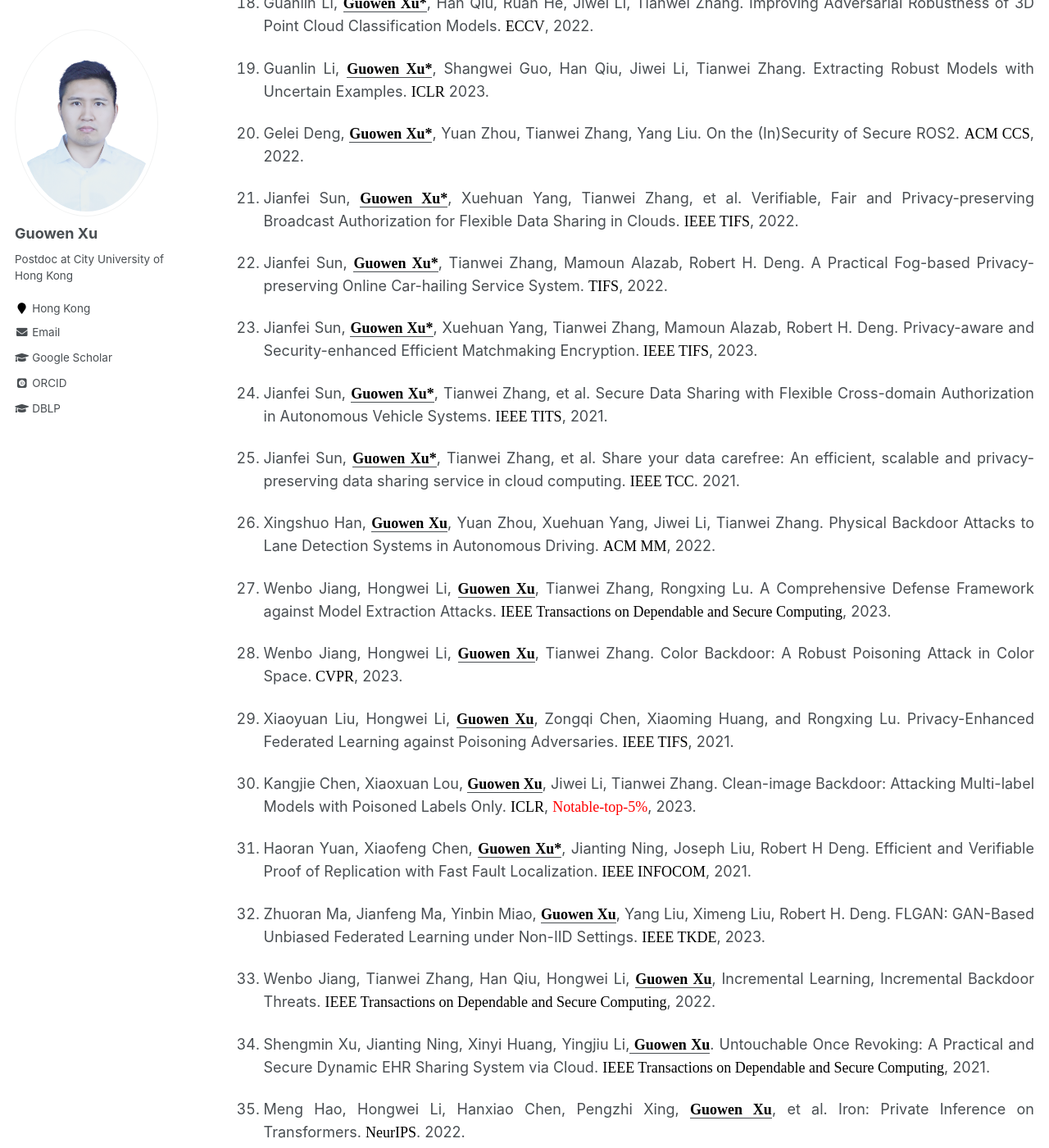
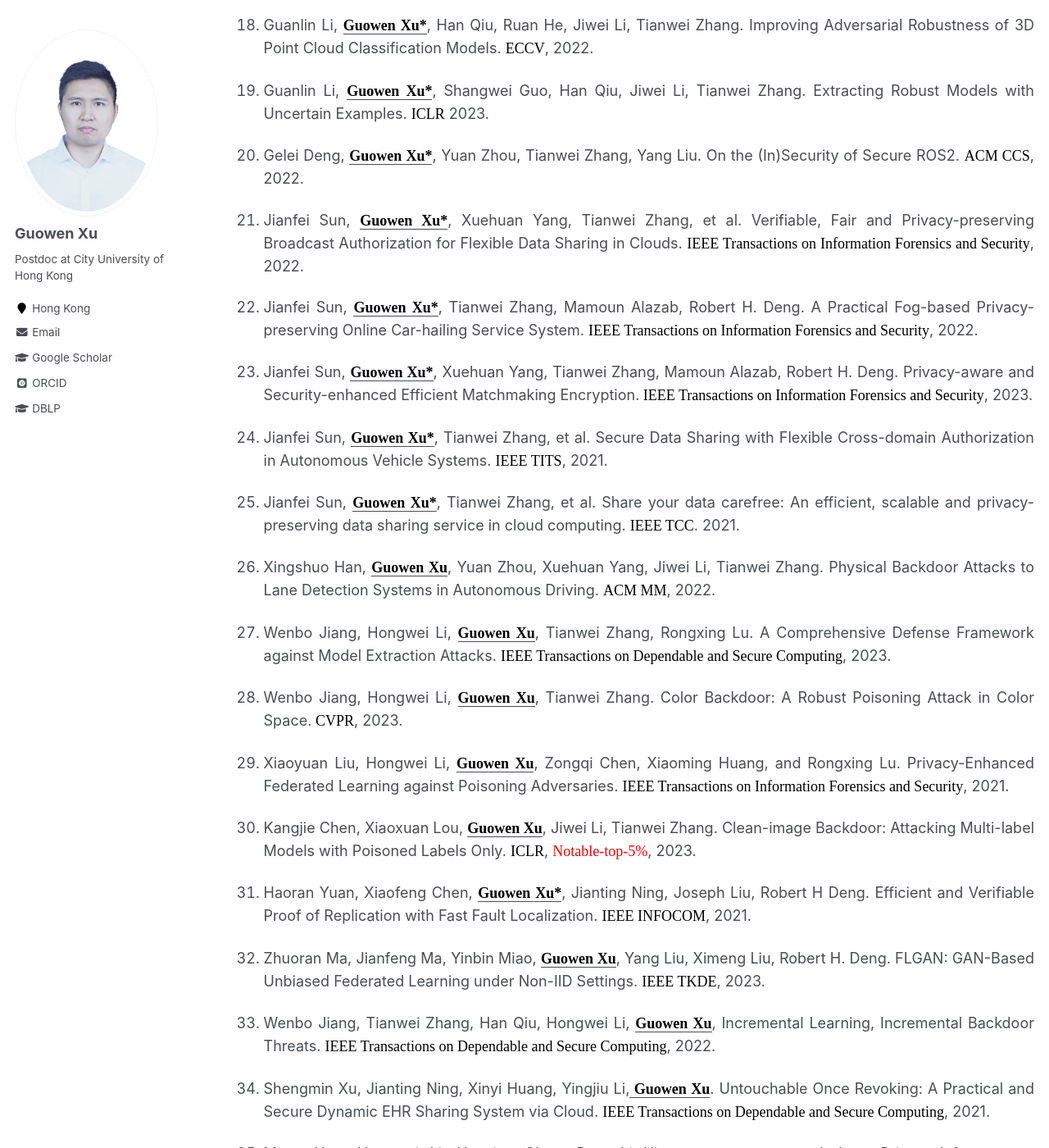
Before and after one commit to Guowen-xu/guowen-xu.github.io, a Jekyll site: the page built from _pages/publications.md, in a window 1280 px wide and 1400 px high, scrolled down 1731 px. Shown: the whole window at 82% size. Built offline with Jekyll 4.4.1, drawn with Linux system fonts in a browser that asks for light colours; some web fonts are replaced; some of the changed text lies outside the part shown.

Commit message:
Update publications.md

```diff
--- a/_pages/publications.md
+++ b/_pages/publications.md
@@ -17,10 +17,10 @@ You can find my articles on my [Google Scholar](https://scholar.google.com.hk/ci
 1. <p align="justify"> <u><b><font face="Times New Roman" color=black size=4> Guowen Xu</font></b></u>,  Hongwei Li, Yun Zhang, Shengmin Xu, Jianting Ning, Robert H. Deng. Privacy-preserving Federated Deep Learning with Irregular Users. <font face="Times New Roman" color=black size=4> IEEE Transactions on Dependable and Secure Computing</font>, 2020.</p>
 2. <p align="justify"> <u><b><font face="Times New Roman" color=black size=4> Guowen Xu</font></b></u>, Xingshuo Han, Tianwei Zhang, Shengmin Xu, Jianting Ning, et al. SIMC 2.0: Improved Secure ML Inference Against Malicious Clients. <font face="Times New Roman" color=black size=4> IEEE Transactions on Dependable and Secure Computing</font>, 2023.</p>
 3. <p align="justify"><u><b><font face="Times New Roman" color=black size=4> Guowen Xu</font></b></u>, Xingshuo Han, Gelei Deng, Tianwei Zhang, Shengmin Xu, et al. VerifyML: Obliviously Checking Model Fairness Resilient to Malicious Model Holder. <font face="Times New Roman" color=black size=4> IEEE Transactions on Dependable and Secure Computing</font>, 2023.</p>
-4. <p align="justify"><u><b><font face="Times New Roman" color=black size=4> Guowen Xu</font></b></u>, Hongwei Li, Sen Liu, Kan Yang, Xiaodong Lin. VerifyNet: Secure and Verifiable Federated Learning. <font face="Times New Roman" color=black size=4> IEEE TIFS</font>, 2019.</p>
-5. <p align="justify"><u><b><font face="Times New Roman" color=black size=4> Guowen Xu</font></b></u>, Hongwei Li, Yuanshun Dai, Kan Yang, Xiaodong Lin. Enabling Efficient and Ge-ometric Range Query with Access Control over Encrypted Spatial Data. <font face="Times New Roman" color=black size=4> IEEE TIFS</font>,  2018.</p>
+4. <p align="justify"><u><b><font face="Times New Roman" color=black size=4> Guowen Xu</font></b></u>, Hongwei Li, Sen Liu, Kan Yang, Xiaodong Lin. VerifyNet: Secure and Verifiable Federated Learning. <font face="Times New Roman" color=black size=4> IEEE Transactions on Information Forensics and Security</font>, 2019.</p>
+5. <p align="justify"><u><b><font face="Times New Roman" color=black size=4> Guowen Xu</font></b></u>, Hongwei Li, Yuanshun Dai, Kan Yang, Xiaodong Lin. Enabling Efficient and Ge-ometric Range Query with Access Control over Encrypted Spatial Data. <font face="Times New Roman" color=black size=4> IEEE Transactions on Information Forensics and Security</font>,  2018.</p>
 6. <p align="justify"><u><b><font face="Times New Roman" color=black size=4> Guowen Xu</font></b></u>, Xingshuo Han, Shengmin Xu, Tianwei Zhang, Hongwei Li, et al. Hercules: Boosting the Performance of Privacy-preserving Federated Learning. <font face="Times New Roman" color=black size=4> IEEE Transactions on Dependable and Secure Computing</font>, 2022.</p>
-7. <p align="justify"><u><b><font face="Times New Roman" color=black size=4> Guowen Xu</font></b></u>, Shengmin Xu, Jinhua Ma, Jianting Ning, Xinyi Huang. An Adaptively Secure and Efficient Data Sharing System for Dynamic User Groups in Cloud. <font face="Times New Roman" color=black size=4> IEEE TIFS</font>, 2023.</p>
+7. <p align="justify"><u><b><font face="Times New Roman" color=black size=4> Guowen Xu</font></b></u>, Shengmin Xu, Jinhua Ma, Jianting Ning, Xinyi Huang. An Adaptively Secure and Efficient Data Sharing System for Dynamic User Groups in Cloud. <font face="Times New Roman" color=black size=4> IEEE Transactions on Information Forensics and Security</font>, 2023.</p>
 8. <p align="justify"><u><b><font face="Times New Roman" color=black size=4> Guowen Xu</font></b></u>, Hongwei Li, Hao Ren, Jianfei Sun, Shengmin Xu, Jianting Ning, Robert H. Deng. Secure and Verifiable Inference in Deep Neural Networks.<font face="Times New Roman" color=black size=4> ACM ACSAC</font>, 2021.</p>
 9. <p align="justify"><u><b><font face="Times New Roman" color=black size=4> Guowen Xu</font></b></u>, Hongwei Li, Shengmin Xu, Hao Ren, Kan Yang, Yinghui Zhang, Jianfei Sun, Robert H. Deng. Catch You If You Deceive Me: Verifiable and Privacy-aware Truth Discovery in Crowd Sensing Systems. <font face="Times New Roman" color=black size=4> ACM ASIACCS</font>, 2020.</p>
 10. <p align="justify"><u><b><font face="Times New Roman" color=black size=4> Guowen Xu</font></b></u>, Guanlin Li, Shangwei Guo, Tianwei Zhang, Hongwei Li. Secure Decentralized Image Classification with Multiparty Homomorphic Encryption. <font face="Times New Roman" color=black size=4> IEEE TCSVT</font>, 2023.</p>
@@ -34,15 +34,15 @@ You can find my articles on my [Google Scholar](https://scholar.google.com.hk/ci
 18. <p align="justify">Guanlin Li, <u><b><font face="Times New Roman" color=black size=4> Guowen Xu*</font></b></u>, Han Qiu, Ruan He, Jiwei Li,  Tianwei Zhang. Improving Adversarial Robustness of 3D Point Cloud Classification Models.  <font face="Times New Roman" color=black size=4>ECCV</font>, 2022.</p>
 19. <p align="justify">Guanlin Li, <u><b><font face="Times New Roman" color=black size=4> Guowen Xu*</font></b></u>, Shangwei Guo, Han Qiu, Jiwei Li, Tianwei Zhang. Extracting Robust Models with Uncertain Examples. <font face="Times New Roman" color=black size=4> ICLR</font> 2023.</p>
 20. <p align="justify">Gelei Deng, <u><b><font face="Times New Roman" color=black size=4> Guowen Xu*</font></b></u>, Yuan Zhou, Tianwei Zhang, Yang Liu. On the (In)Security of Secure ROS2. <font face="Times New Roman" color=black size=4> ACM CCS</font>, 2022.</p>
-21. <p align="justify">Jianfei Sun, <u><b><font face="Times New Roman" color=black size=4> Guowen Xu*</font></b></u>, Xuehuan Yang, Tianwei Zhang, et al. Verifiable, Fair and Privacy-preserving Broadcast Authorization for Flexible Data Sharing in Clouds. <font face="Times New Roman" color=black size=4> IEEE TIFS</font>, 2022.</p>
-22. <p align="justify">Jianfei Sun, <u><b><font face="Times New Roman" color=black size=4> Guowen Xu*</font></b></u>, Tianwei Zhang, Mamoun Alazab, Robert H. Deng. A Practical Fog-based Privacy-preserving Online Car-hailing Service System. <font face="Times New Roman" color=black size=4> TIFS</font>, 2022.</p>
-23. <p align="justify">Jianfei Sun, <u><b><font face="Times New Roman" color=black size=4> Guowen Xu*</font></b></u>, Xuehuan Yang, Tianwei Zhang, Mamoun Alazab, Robert H. Deng. Privacy-aware and Security-enhanced Efficient Matchmaking Encryption.<font face="Times New Roman" color=black size=4> IEEE TIFS</font>, 2023.</p>
+21. <p align="justify">Jianfei Sun, <u><b><font face="Times New Roman" color=black size=4> Guowen Xu*</font></b></u>, Xuehuan Yang, Tianwei Zhang, et al. Verifiable, Fair and Privacy-preserving Broadcast Authorization for Flexible Data Sharing in Clouds. <font face="Times New Roman" color=black size=4> IEEE Transactions on Information Forensics and Security</font>, 2022.</p>
+22. <p align="justify">Jianfei Sun, <u><b><font face="Times New Roman" color=black size=4> Guowen Xu*</font></b></u>, Tianwei Zhang, Mamoun Alazab, Robert H. Deng. A Practical Fog-based Privacy-preserving Online Car-hailing Service System. <font face="Times New Roman" color=black size=4> IEEE Transactions on Information Forensics and Security</font>, 2022.</p>
+23. <p align="justify">Jianfei Sun, <u><b><font face="Times New Roman" color=black size=4> Guowen Xu*</font></b></u>, Xuehuan Yang, Tianwei Zhang, Mamoun Alazab, Robert H. Deng. Privacy-aware and Security-enhanced Efficient Matchmaking Encryption.<font face="Times New Roman" color=black size=4> IEEE Transactions on Information Forensics and Security</font>, 2023.</p>
 24. <p align="justify">Jianfei Sun,  <u><b><font face="Times New Roman" color=black size=4> Guowen Xu*</font></b></u>, Tianwei Zhang, et al. Secure Data Sharing with Flexible Cross-domain Authorization in Autonomous Vehicle Systems. <font face="Times New Roman" color=black size=4> IEEE TITS</font>, 2021.</p>
 25. <p align="justify">Jianfei Sun,  <u><b><font face="Times New Roman" color=black size=4> Guowen Xu*</font></b></u>, Tianwei Zhang, et al. Share your data carefree: An efficient, scalable and privacy-preserving data sharing service in cloud computing. <font face="Times New Roman" color=black size=4> IEEE TCC</font>. 2021.</p>
 26. <p align="justify">Xingshuo Han, <u><b><font face="Times New Roman" color=black size=4> Guowen Xu</font></b></u>, Yuan Zhou, Xuehuan Yang, Jiwei Li, Tianwei Zhang. Physical Backdoor Attacks to Lane Detection Systems in Autonomous Driving.  <font face="Times New Roman" color=black size=4>ACM MM</font>, 2022.</p>
 27. <p align="justify">Wenbo Jiang, Hongwei Li, <u><b><font face="Times New Roman" color=black size=4> Guowen Xu</font></b></u>, Tianwei Zhang, Rongxing Lu. A Comprehensive Defense Framework against Model Extraction Attacks. <font face="Times New Roman" color=black size=4> IEEE Transactions on Dependable and Secure Computing</font>, 2023.</p>
 28.  <p align="justify">Wenbo Jiang, Hongwei Li, <u><b><font face="Times New Roman" color=black size=4> Guowen Xu</font></b></u>, Tianwei Zhang. Color Backdoor: A Robust Poisoning Attack in Color Space.<font face="Times New Roman" color=black size=4> CVPR</font>, 2023.</p>
-29.  <p align="justify">Xiaoyuan Liu, Hongwei Li, <u><b><font face="Times New Roman" color=black size=4> Guowen Xu</font></b></u>, Zongqi Chen, Xiaoming Huang, and Rongxing Lu. Privacy-Enhanced Federated Learning against Poisoning Adversaries. <font face="Times New Roman" color=black size=4> IEEE TIFS</font>, 2021.</p>
+29.  <p align="justify">Xiaoyuan Liu, Hongwei Li, <u><b><font face="Times New Roman" color=black size=4> Guowen Xu</font></b></u>, Zongqi Chen, Xiaoming Huang, and Rongxing Lu. Privacy-Enhanced Federated Learning against Poisoning Adversaries. <font face="Times New Roman" color=black size=4> IEEE Transactions on Information Forensics and Security</font>, 2021.</p>
 30.  <p align="justify">Kangjie Chen, Xiaoxuan Lou, <u><b><font face="Times New Roman" color=black size=4> Guowen Xu</font></b></u>, Jiwei Li, Tianwei Zhang. Clean-image Backdoor: Attacking Multi-label Models with Poisoned Labels Only. <font face="Times New Roman" color=black size=4> ICLR</font>, <font face="Times New Roman" color=red size=4> Notable-top-5%</font>, 2023.</p>
 31. <p align="justify">Haoran Yuan, Xiaofeng Chen, <u><b><font face="Times New Roman" color=black size=4> Guowen Xu*</font></b></u>, Jianting Ning, Joseph Liu, Robert H Deng.  Efficient and Verifiable Proof of Replication with Fast Fault Localization.  <font face="Times New Roman" color=black size=4> IEEE INFOCOM</font>, 2021.</p>
 32. <p align="justify">Zhuoran Ma, Jianfeng Ma, Yinbin Miao, <u><b><font face="Times New Roman" color=black size=4> Guowen Xu</font></b></u>, Yang Liu, Ximeng Liu, Robert H. Deng. FLGAN: GAN-Based Unbiased Federated Learning under Non-IID Settings. <font face="Times New Roman" color=black size=4> IEEE TKDE</font>, 2023.</p>
@@ -53,6 +53,6 @@ You can find my articles on my [Google Scholar](https://scholar.google.com.hk/ci
 37. <p align="justify">Dongyun Xue, Haomiao Yang, Mengyu Ge, Jingwei Li, <u><b><font face="Times New Roman" color=black size=4> Guowen Xu</font></b></u>, Hongwei Li. Fast Genera-tion-Based Gradient Leakage Attacks against Highly Compressed Gradients.  <font face="Times New Roman" color=black size=4> IEEE INFOCOM</font>, 2023. </p>
 38. <p align="justify">Shengmin Xu, Jianting Ning, Yingjiu Li, Yinghui Zhang, <u><b><font face="Times New Roman" color=black size=4> Guowen Xu</font></b></u>, et al. A Secure EMR Sharing System with Tamper Resistance and Expressive Access Control. <font face="Times New Roman" color=black size=4> IEEE Transactions on Dependable and Secure Computing</font>, 2021.</p>
 39. <p align="justify">Shengmin Xu, Jianting Ning, Yingjiu Li, Yinghui zhang, <u><b><font face="Times New Roman" color=black size=4> Guowen Xu</font></b></u>, et al. Match in My Way: Fine-Grained Bilateral Access Control for Secure Cloud-Fog Computing. <font face="Times New Roman" color=black size=4> IEEE Transactions on Dependable and Secure Computing</font>, 2020.</p>
-40. <p align="justify">Hanxiao Chen, Hongwei Li, Yingzhe Wang, Meng Hao,  <u><b><font face="Times New Roman" color=black size=4> Guowen Xu</font></b></u>, Tianwei Zhang. PriVDT: An Efficient Two-Party Cryptographic Framework for Vertical Decision Trees. <font face="Times New Roman" color=black size=4> IEEE TIFS</font>, 2022.</p>
+40. <p align="justify">Hanxiao Chen, Hongwei Li, Yingzhe Wang, Meng Hao,  <u><b><font face="Times New Roman" color=black size=4> Guowen Xu</font></b></u>, Tianwei Zhang. PriVDT: An Efficient Two-Party Cryptographic Framework for Vertical Decision Trees. <font face="Times New Roman" color=black size=4> IEEE Transactions on Information Forensics and Security </font>, 2022.</p>
 41. <p align="justify">Jingwei Wang, Xinchun Yin, Jianting Ning, Shengmin Xu, <u><b><font face="Times New Roman" color=black size=4> Guowen Xu</font></b></u>, and Xinyi Huang. Secure Updatable Storage Access Control System for EHRs in the Cloud. <font face="Times New Roman" color=black size=4> IEEE TSC</font>, 2022.</p>
 42. <p align="justify">Xingshuo Han, Yutong Wu, Qingjie Zhang, Yuan Zhou,  Yuan Xu, Han Qiu, <u><b><font face="Times New Roman" color=black size=4> Guowen Xu</font></b></u>, and Tianwei Zhang. Backdooring Multimodal Learning. <font face="Times New Roman" color=black size=4> IEEE S&P</font>, 2024.</p>
```
